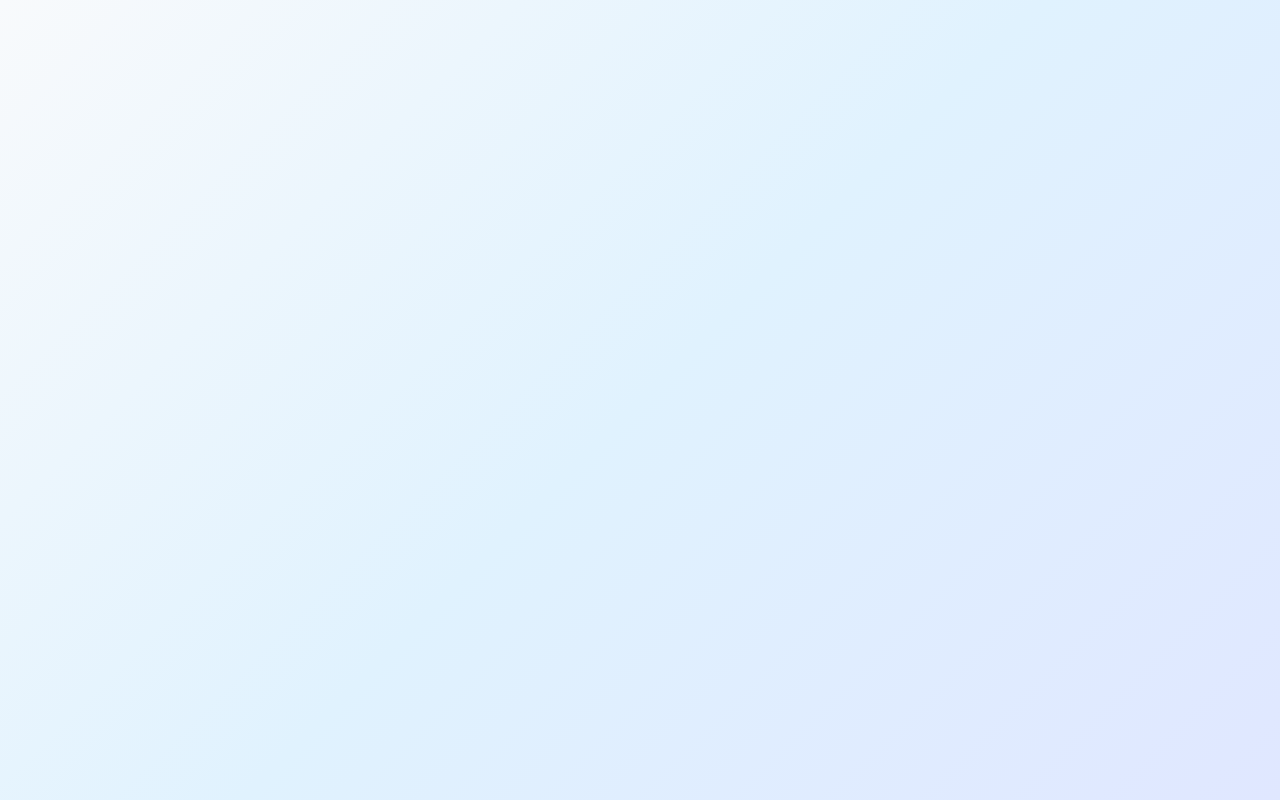
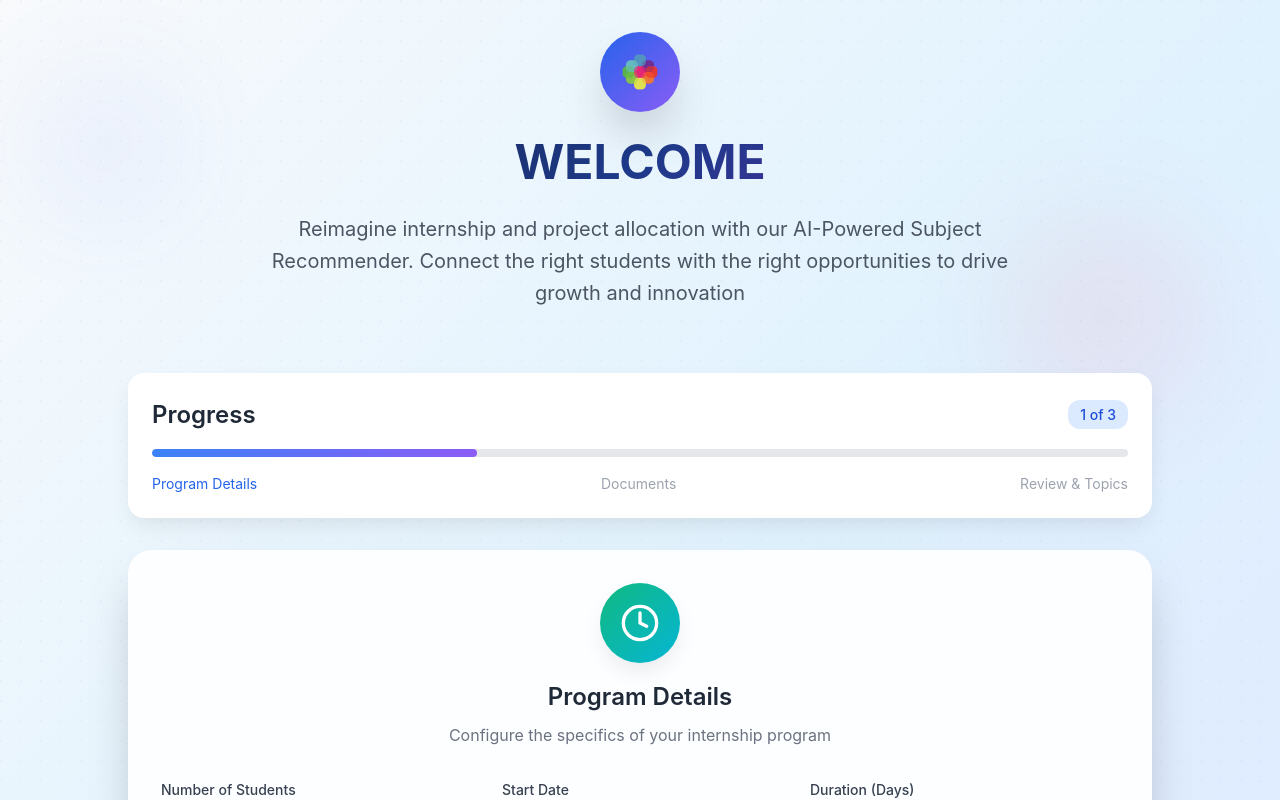
Before and after one commit to iyedhoch/ProxymProject, a React (Create React App) app in the folder frontend/: page /Form-Page in a window 1280 px wide. Before the commit this address had no page. Shown: the top 800 px of the page. Built offline with nearby package versions, Linux system fonts and the light colour scheme.

Commit message:
change test to Form-page, Result to Report-page

```diff
--- a/frontend/src/App.js
+++ b/frontend/src/App.js
@@ -3,18 +3,18 @@ import { BrowserRouter as Router, Routes, Route } from 'react-router-dom';
 import Login from './pages/Login/Login';
 import Register from './pages/Register/Register';
 import ProjectSelection from './pages/ProjectSelection/ProjectSelection'
-import Test from './pages/test/Test';
-import Result from './pages/Result/Result'
+import Form from './pages/Form/Form';
+import Report from './pages/Report/Report'
 
 function App() {
   return (
     <Router>
       <Routes>
         <Route path="/ProjectSelection" element={<ProjectSelection />} />
-        <Route path="/test" element={<Test />} />
+        <Route path="/Form-Page" element={<Form/>} />
         <Route path="/login" element={<Login/>}/>
         <Route path="/register" element={<Register/>}/>
-        <Route path="/result" element={<Result/>}/>
+        <Route path="/Report-Page" element={<Report/>}/>
       </Routes>
     </Router>
   );
--- a/frontend/src/pages/test/Test.jsx
+++ b/frontend/src/pages/Form/Form.jsx
@@ -1,9 +1,9 @@
 import React, { useEffect, useMemo, useRef, useState } from "react";
-import "./Test.css";
+import "./Form.css";
 import { Navigate } from "react-router-dom";
 import { useNavigate } from "react-router-dom";
 
-export default function InternshipPortal() {
+export default function Form() {
   const TOTAL_STEPS = 3;
 
   const [currentStep, setCurrentStep] = useState(1);
@@ -734,7 +734,7 @@ export default function InternshipPortal() {
                         setSubmitting(false);
 
                         if (plan) {
-                          navigate("/result", { state: { plan } });
+                          navigate("/Report-Page", { state: { plan } });
                         } else {
                           showMessage("Failed to generate project plan. Please try again.", "error");
                         }
--- a/frontend/src/pages/Login/Login.jsx
+++ b/frontend/src/pages/Login/Login.jsx
@@ -29,7 +29,7 @@ function LoginPageClean() {
       if (response.ok) {
         const data = await response.json();
         setMessage("Login successful!");
-        navigate("/test"); // redirect on success
+        navigate("/Form-Page"); // redirect on success
       } else {
         setMessage("Login failed!");
       }
--- a/frontend/src/pages/Result/Result.jsx
+++ b/frontend/src/pages/Report/Report.jsx
@@ -1,8 +1,8 @@
 import React, { useEffect, useMemo, useState } from "react";
 import { useLocation, useNavigate } from "react-router-dom";
-import "./Result.css";
+import "./Report.css";
 
-export default function Result() {
+export default function Report() {
   const location = useLocation();
   const navigate = useNavigate();
 
```
Also changed, not shown: frontend/src/pages/Form/Form.css (renamed from frontend/src/pages/test/Test.css), frontend/src/pages/Report/Report.css (renamed from frontend/src/pages/Result/Result.css).
